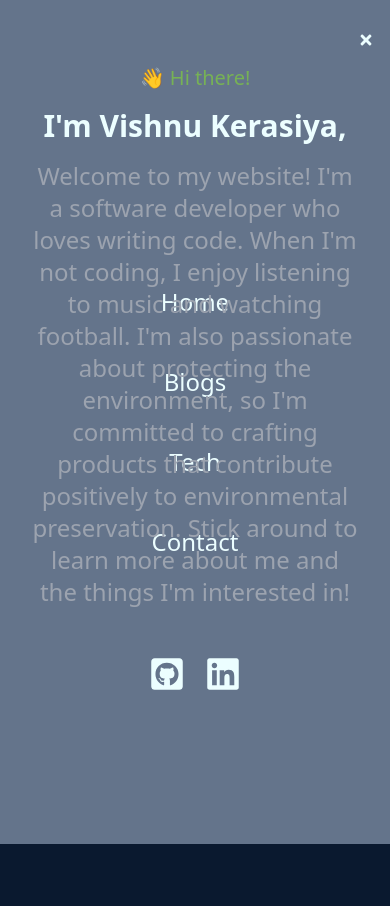
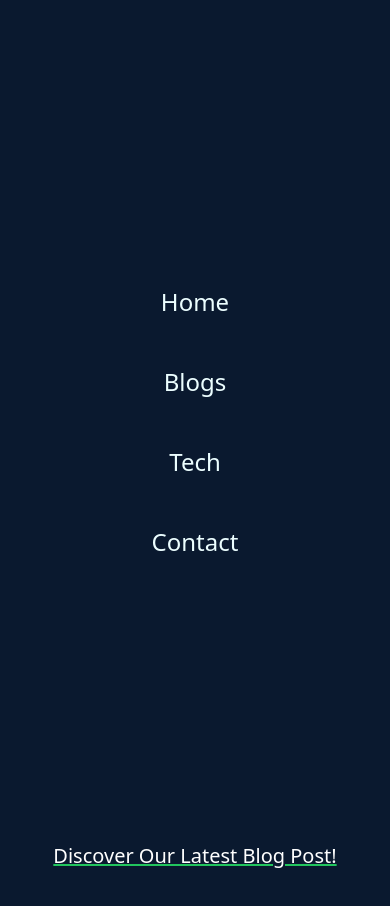
Before and after one commit to BarcaKerasiya/portfolio, a React (Vite) app: page / in a window 390 px wide. Both pictures are taken after a click on the element 366 px from the left and 40 px from the top of the page. Shown: the top 906 px of the page. Before the commit the page ends 861 px from the top, so only its background shows below. Built offline with nearby package versions, Linux system fonts and the light colour scheme.

Commit message:
ham burger issue fix

```diff
--- a/src/components/Navbar.tsx
+++ b/src/components/Navbar.tsx
@@ -1,11 +1,7 @@
 import { FaBars, FaTimes } from "react-icons/fa";
-// import { HiOutlineMail } from "react-icons/hi";
-// import { BsFillPersonLinesFill } from "react-icons/bs";
 import Logo from "../assets/logo1.png";
 import { useState } from "react";
-// import { linkedin, github, mail } from "../constants/constants";
 import { NavLink } from "react-router-dom";
-// import resume from "../assets/pdfs/vishnu_kerasiya.pdf";
 
 export const Navbar = () => {
   const [toggle, setToggle] = useState<boolean>(false);
@@ -13,11 +9,10 @@ export const Navbar = () => {
   const toggleClick = () => {
     setToggle(!toggle);
   };
+
   return (
-    <div
-      // id="navbar"
-      className="flex justify-between items-center fixed h-[80px] bg-[#0a192f] w-full px-4"
-    >
+    <div className="relative">
+      <div className="flex justify-between items-center h-[80px] bg-[#0a192f] w-full px-4">
         <div>
           <NavLink to="/">
             <img src={Logo} className="h-11" />
@@ -29,63 +24,51 @@ export const Navbar = () => {
               Home
             </NavLink>
           </li>
-        {/* <li>
-          <NavLink className="hover:text-[#77B255] duration-300" to="about">
-            About
-          </NavLink>
-        </li>
-        <li>
-          <NavLink className="hover:text-[#77B255] duration-300" to="skills">
-            Skills
-          </NavLink>
-        </li> */}
           <li>
             <NavLink className="hover:text-[#77B255] duration-300" to="/blogs">
               Blogs
             </NavLink>
           </li>
-        {/* <li>
-          <NavLink
-            className="hover:text-[#77B255] duration-300"
-            to="work"
-            smooth={true}
-            offset={50}
-            duration={500}
-          >
-            Work
-          </NavLink>
-        </li> */}
           <li>
             <NavLink className="hover:text-[#77B255] duration-300" to="/tech">
               Tech
             </NavLink>
           </li>
           <li>
-          <NavLink className="hover:text-[#77B255] duration-300" to="/contact">
+            <NavLink
+              className="hover:text-[#77B255] duration-300"
+              to="/contact"
+            >
               Contact
             </NavLink>
           </li>
-        {/* <li>
-          <NavLink className="hover:text-[#77B255] duration-300" to="/sign-in">
-            Sign In
-          </NavLink>
-        </li> */}
         </ul>
-      <div onClick={toggleClick} className="md:hidden  z-10">
+        <div onClick={toggleClick} className="md:hidden z-10">
           {!toggle ? (
             <FaBars className="md:hidden cursor-pointer" />
           ) : (
             <FaTimes className="md:hidden cursor-pointer" />
           )}
         </div>
+      </div>
+      {/* Mobile Menu Overlay */}
+      {toggle && (
+        <div
+          className="z-50 fixed inset-0 bg-black bg-opacity-50"
+          onClick={toggleClick}
+        >
+          <FaTimes
+            className="md:hidden cursor-pointer absolute top-[40px] right-[40px]"
+            onClick={toggleClick}
+          />
+        </div>
+      )}
+      {/* Mobile Menu */}
 
-      {/* mobile menu */}
       <ul
-        className={
-          !toggle
-            ? "hidden"
-            : "bg-slate-500 absolute top-0 left-0 h-screen w-full flex flex-col justify-center items-center md:hidden"
-        }
+        className={`fixed top-0 left-0 h-screen w-full flex flex-col justify-center items-center bg-[#0a192f] transition-transform duration-300 ${
+          toggle ? "translate-x-0" : "-translate-x-full"
+        } md:hidden z-50`}
       >
         <li className="py-6 text-2xl">
           <NavLink
@@ -96,50 +79,16 @@ export const Navbar = () => {
             Home
           </NavLink>
         </li>
-        {/* <li className="py-6 text-2xl">
-          {" "}
-          <NavLink
-            onClick={toggleClick}
-            to="about"
-            className="hover:text-[#77B255] duration-300"
-          >
-            About
-          </NavLink>
-        </li>
         <li className="py-6 text-2xl">
           <NavLink
             onClick={toggleClick}
-            to="skills"
-            className="hover:text-[#77B255] duration-300"
-          >
-            Skills
-          </NavLink>
-        </li> */}
-        <li className="py-6 text-2xl">
-          {" "}
-          <NavLink
-            onClick={toggleClick}
-            to="blogs"
+            to="/blogs"
             className="hover:text-[#77B255] duration-300"
           >
             Blogs
           </NavLink>
         </li>
-        {/* <li className="py-6 text-2xl">
-          {" "}
-          <NavLink
-            onClick={toggleClick}
-            to="work"
-            smooth={true}
-            offset={50}
-            duration={500}
-            className="hover:text-[#77B255] duration-300"
-          >
-            Work
-          </NavLink>
-        </li> */}
         <li className="py-6 text-2xl">
-          {" "}
           <NavLink
             onClick={toggleClick}
             to="/tech"
@@ -149,7 +98,6 @@ export const Navbar = () => {
           </NavLink>
         </li>
         <li className="py-6 text-2xl">
-          {" "}
           <NavLink
             onClick={toggleClick}
             to="/contact"
@@ -158,62 +106,7 @@ export const Navbar = () => {
             Contact
           </NavLink>
         </li>
-        {/* <li className="py-6 text-2xl">
-          {" "}
-          <NavLink
-            onClick={toggleClick}
-            to="/sign-in"
-            className="hover:text-[#77B255] duration-300"
-          >
-            Sign In
-          </NavLink>
-        </li> */}
       </ul>
-
-      {/* social media icons */}
-      {/* <div className="hidden lg:flex fixed flex-col top-[35%] left-0">
-        <ul>
-          <li className="flex justify-center items-center w-[125px] h-[40px] ml-[-85px] hover:ml-[0px] duration-300 bg-blue-600 px-0 rounded-r-lg">
-            <a
-              href={linkedin}
-              target="_blank"
-              className="flex items-center justify-between w-full ml-2"
-            >
-              LinkedIn
-              <FaLinkedin size={25} className="mr-2" />
-            </a>
-          </li>
-          <li className="flex justify-center items-center w-[125px] h-[40px] ml-[-85px] hover:ml-[0px] duration-300 bg-[#333333] px-0 rounded-r-lg">
-            <a
-              href={github}
-              target="_blank"
-              className="flex items-center justify-between w-full ml-2"
-            >
-              Github
-              <FaGithub size={25} className="mr-2" />
-            </a>
-          </li>
-          <li className="flex justify-center items-center w-[125px] h-[40px] ml-[-85px] hover:ml-[0px] duration-300 bg-[#6fc2b0] px-0 rounded-r-lg">
-            <a
-              href={`mailto:${mail}`}
-              className="flex items-center justify-between w-full ml-2"
-            >
-              Email
-              <HiOutlineMail size={25} className="mr-2" />
-            </a>
-          </li>
-          <li className="flex justify-center items-center w-[125px] h-[40px] ml-[-85px] hover:ml-[0px] duration-300 bg-[#565f69] px-0 rounded-r-lg">
-            <a
-              href={resume}
-              target="_blank"
-              className="flex items-center justify-between w-full ml-2"
-            >
-              Resume
-              <BsFillPersonLinesFill size={25} className="mr-2" />
-            </a>
-          </li>
-        </ul>
-      </div> */}
     </div>
   );
 };
```
Lines whose indentation alone changed are shown as unchanged.
